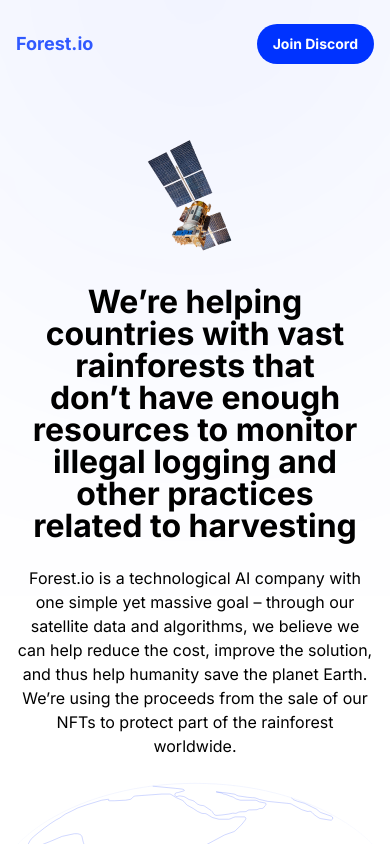
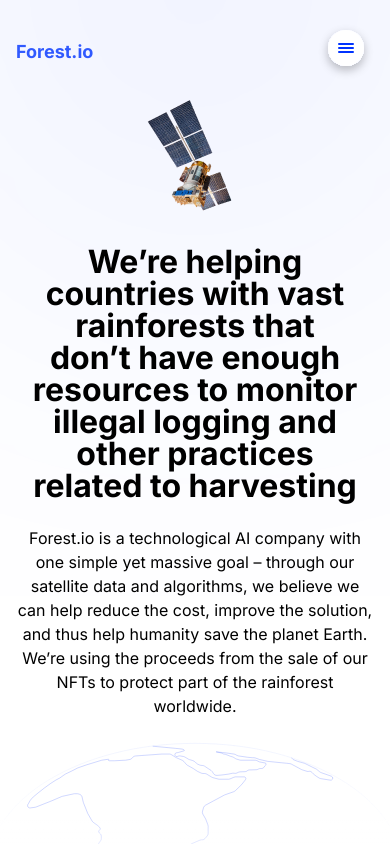
Before and after one commit to arslanshahab/glowing-spoon, a Next.js app: page / in a window 390 px wide. Shown: the top 844 px of the page. Built offline with nearby package versions, Linux system fonts and the light colour scheme; no server answers.

Commit message:
redesigned navbar and added drawer menu

```diff
--- a/src/components/Carousel.tsx
+++ b/src/components/Carousel.tsx
@@ -2,7 +2,6 @@ import { useState, useRef, useEffect } from 'react'
 import Image from 'next/image'
 import { Arrow } from '../constants/svgs'
 import { Texts } from '../constants/texts'
-import { maxHeaderSize } from 'http'
 
 const Carousel = ({ data, assetsInfo, getNextRecords }: any) => {
   const maxScrollWidth = useRef(0)
--- /dev/null
+++ b/src/components/DrawerMenu.tsx
@@ -0,0 +1,57 @@
+import Link from 'next/link'
+import { routes } from '../constants/routes'
+import { CloseIcon } from '../constants/svgs'
+import { Texts } from '../constants/texts'
+import Button from './Button'
+
+interface IProps {
+  onFaqPress?: () => void
+  onDrawerClose?: () => void
+}
+
+const DrawerMenu = ({ onFaqPress, onDrawerClose }: IProps) => {
+  return (
+    <div className='px-4 lg:px-24 2xl:px-[240px] py-4 pt-6 w-full flex flex-col text-lg absolute z-50 h-screen bg-white overflow-hidden overscroll-none'>
+      <div className='h-max flex items-center justify-between w-full'>
+        <div className='font-semibold opacity-80'>
+          <Link href={routes.home}>
+            <a>Forest.io</a>
+          </Link>
+        </div>
+        <a className='cursor-pointer'>
+          <span className='text-black font-semibold text-sm'>
+            <CloseIcon onClick={onDrawerClose} />
+          </span>
+        </a>
+      </div>
+      <div className='h-full flex flex-col justify-between w-full mt-8'>
+        <div className='flex flex-col'>
+          <a className='cursor-pointer'>
+            <span
+              className='text-black font-semibold text-3xl inline-block mb-4'
+              onClick={() => {
+                onDrawerClose?.()
+                onFaqPress?.()
+              }}>
+              {Texts.faq}
+            </span>
+          </a>
+          <Link href={routes.openSea} passHref>
+            <a target='_blank'>
+              <span className='text-black font-semibold text-3xl inline-block mb-4'>{Texts.openSea}</span>
+            </a>
+          </Link>
+        </div>
+        <div className='px-4 max-w-[60ch] text-center'>
+          <Link href={routes.discord} passHref>
+            <a target='_blank'>
+              <Button>{Texts.discord}</Button>
+            </a>
+          </Link>
+        </div>
+      </div>
+    </div>
+  )
+}
+
+export default DrawerMenu
--- a/src/components/Faq.tsx
+++ b/src/components/Faq.tsx
@@ -28,7 +28,7 @@ export const Question = ({ question, answer }) => {
 
 const Faq = () => {
   return (
-    <div className='px-4 max-w-[65ch] mx-auto'>
+    <div className='px-4 max-w-[65ch] mx-auto' id="faq-section">
       <h2 className='text-2xl text-center font-bold'>{Texts.questions}</h2>
       {data.map((item, index) => (
         <Question key={index} question={item.q} answer={item.a} />
--- a/src/components/Header.tsx
+++ b/src/components/Header.tsx
@@ -1,22 +1,52 @@
 import Link from 'next/link'
+import { useState } from 'react'
 import { routes } from '../constants/routes'
+import { Hamburger } from '../constants/svgs'
 import { Texts } from '../constants/texts'
 import Button from './Button'
+import DrawerMenu from './DrawerMenu'
 
-const Header = () => {
+interface IProps {
+  onFaqPress?: () => void
+}
+
+const Header = ({ onFaqPress }: IProps) => {
+  const [showDrawer, setShowDrawer] = useState(false)
+
   return (
+    <>
+      {showDrawer ? (
+        <DrawerMenu onDrawerClose={() => setShowDrawer(false)} onFaqPress={onFaqPress} />
+      ) : (
         <div className='px-4 lg:px-24 2xl:px-[240px] py-4 pt-6 w-full flex flex-row justify-between items-center text-lg'>
           <div className='font-semibold opacity-80'>
             <Link href={routes.home}>
               <a>Forest.io</a>
             </Link>
           </div>
+          <div className='flex flex-row gap-4 items-center xs:hidden sm:flex'>
+            <a className='cursor-pointer'>
+              <span className='text-black font-semibold text-sm' onClick={onFaqPress}>
+                {Texts.faq}
+              </span>
+            </a>
+            <Link href={routes.openSea} passHref>
+              <a target='_blank'>
+                <span className='text-black font-semibold text-sm'>{Texts.openSea}</span>
+              </a>
+            </Link>
             <Link href={routes.discord} passHref>
               <a target='_blank'>
                 <Button>{Texts.discord}</Button>
               </a>
             </Link>
           </div>
+          <div className='flex flex-row gap-4 items-center xs:flex sm:hidden'>
+            <Hamburger onClick={() => setShowDrawer(true)} />
+          </div>
+        </div>
+      )}
+    </>
   )
 }
 
--- a/src/constants/svgs.js
+++ b/src/constants/svgs.js
@@ -59,3 +59,78 @@ export const Globe = (
     </defs>
   </svg>
 )
+
+export const Hamburger = props => (
+  <svg width='56' height='56' viewBox='0 0 56 56' fill='none' xmlns='http://www.w3.org/2000/svg' {...props}>
+    <g filter='url(#filter0_d_230_233)'>
+      <circle cx='28' cy='24' r='18' fill='white' />
+    </g>
+    <rect x='20' y='19' width='16' height='2' rx='1' fill='#0033FF' />
+    <rect x='20' y='23' width='16' height='2' rx='1' fill='#0033FF' />
+    <rect x='20' y='27' width='16' height='2' rx='1' fill='#0033FF' />
+    <defs>
+      <filter
+        id='filter0_d_230_233'
+        x='0'
+        y='0'
+        width='56'
+        height='56'
+        filterUnits='userSpaceOnUse'
+        colorInterpolationFilters='sRGB'>
+        <feFlood floodOpacity='0' result='BackgroundImageFix' />
+        <feColorMatrix
+          in='SourceAlpha'
+          type='matrix'
+          values='0 0 0 0 0 0 0 0 0 0 0 0 0 0 0 0 0 0 127 0'
+          result='hardAlpha'
+        />
+        <feOffset dy='4' />
+        <feGaussianBlur stdDeviation='5' />
+        <feComposite in2='hardAlpha' operator='out' />
+        <feColorMatrix type='matrix' values='0 0 0 0 0 0 0 0 0 0 0 0 0 0 0 0 0 0 0.25 0' />
+        <feBlend mode='normal' in2='BackgroundImageFix' result='effect1_dropShadow_230_233' />
+        <feBlend mode='normal' in='SourceGraphic' in2='effect1_dropShadow_230_233' result='shape' />
+      </filter>
+    </defs>
+  </svg>
+)
+
+export const CloseIcon = props => (
+  <svg width='56' height='56' viewBox='0 0 56 56' fill='none' xmlns='http://www.w3.org/2000/svg' {...props}>
+    <g filter='url(#filter0_d_230_233)'>
+      <circle cx='28' cy='24' r='18' fill='white' />
+    </g>
+    <rect x='21.636' y='28.9497' width='16' height='2' rx='1' transform='rotate(-45 21.636 28.9497)' fill='#0033FF' />
+    <rect
+      width='16'
+      height='2'
+      rx='1'
+      transform='matrix(-0.707107 -0.707107 -0.707107 0.707107 34.3639 28.9497)'
+      fill='#0033FF'
+    />
+    <defs>
+      <filter
+        id='filter0_d_230_233'
+        x='0'
+        y='0'
+        width='56'
+        height='56'
+        filterUnits='userSpaceOnUse'
+        colorInterpolationFilters='sRGB'>
+        <feFlood floodOpacity='0' result='BackgroundImageFix' />
+        <feColorMatrix
+          in='SourceAlpha'
+          type='matrix'
+          values='0 0 0 0 0 0 0 0 0 0 0 0 0 0 0 0 0 0 127 0'
+          result='hardAlpha'
+        />
+        <feOffset dy='4' />
+        <feGaussianBlur stdDeviation='5' />
+        <feComposite in2='hardAlpha' operator='out' />
+        <feColorMatrix type='matrix' values='0 0 0 0 0 0 0 0 0 0 0 0 0 0 0 0 0 0 0.25 0' />
+        <feBlend mode='normal' in2='BackgroundImageFix' result='effect1_dropShadow_230_233' />
+        <feBlend mode='normal' in='SourceGraphic' in2='effect1_dropShadow_230_233' result='shape' />
+      </filter>
+    </defs>
+  </svg>
+)
--- a/src/constants/texts.ts
+++ b/src/constants/texts.ts
@@ -26,6 +26,7 @@ export const Texts = {
   moreQuestions: 'Still have more questions? ',
   contact: 'Contact us',
   coordinatesValue: '3,317, 17.933',
+  faq: 'FAQ',
 }
 
 export const defaultMintedValue = 0
--- a/src/pages/index.tsx
+++ b/src/pages/index.tsx
@@ -1,4 +1,4 @@
-import { useEffect, useState } from 'react'
+import { useEffect, useRef, useState } from 'react'
 import type { NextPage } from 'next'
 import Link from 'next/link'
 import Head from 'next/head'
@@ -18,6 +18,7 @@ const Home: NextPage = () => {
   const [collection, setCollection] = useState<any>()
   const [assets, setAssets] = useState<any[]>([])
   const [assetsInfo, setAssetsInfo] = useState<any>()
+  const faqRef = useRef(null)
 
   useEffect(() => {
     ;(async () => {
@@ -65,6 +66,11 @@ const Home: NextPage = () => {
     setAssets([...assets, ...assetsData])
   }
 
+  const handleFaqPress = () => {
+    const section = document.querySelector('#faq-section')
+    section?.scrollIntoView({ behavior: 'smooth', block: 'start' })
+  }
+
   return (
     <>
       <Head>
@@ -72,8 +78,8 @@ const Home: NextPage = () => {
         <meta name='description' content={Texts.headline} />
       </Head>
       <div className='relative w-screen bg-image bg-white '>
-        <Header />
-        <div className='mt-14 px-4 mx-auto max-w-[90ch] text-center'>
+        <Header onFaqPress={handleFaqPress} />
+        <div className='mt-14 xs:mt-0 px-4 mx-auto max-w-[90ch] text-center'>
           <Image src='/assets/imgs/hero.png' width={100} height={120} alt='Tree' />
           <h1 className='font-bold text-black mt-6 px-4 text-[32px] md:text-[40px] leading-none lg:whitespace-pre-wrap'>
             {Texts.title}
--- a/tailwind.config.js
+++ b/tailwind.config.js
@@ -17,6 +17,10 @@ module.exports = {
         inter: 'Inter',
       },
     },
+    screens: {
+      xs: '370px',
+      ...require('tailwindcss/defaultTheme').screens,
+    },
   },
   plugins: [],
 }
```
Lines whose indentation alone changed are shown as unchanged.
